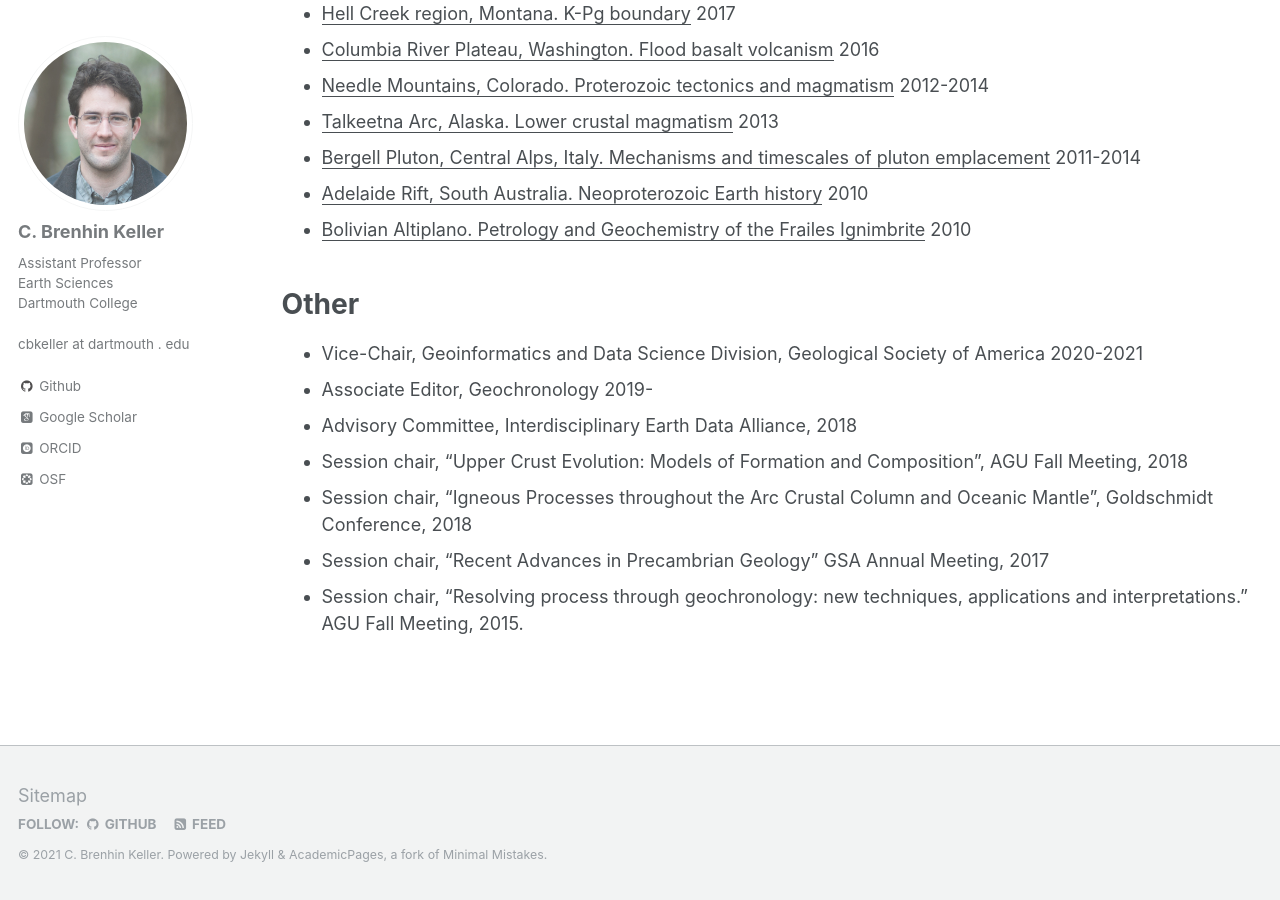
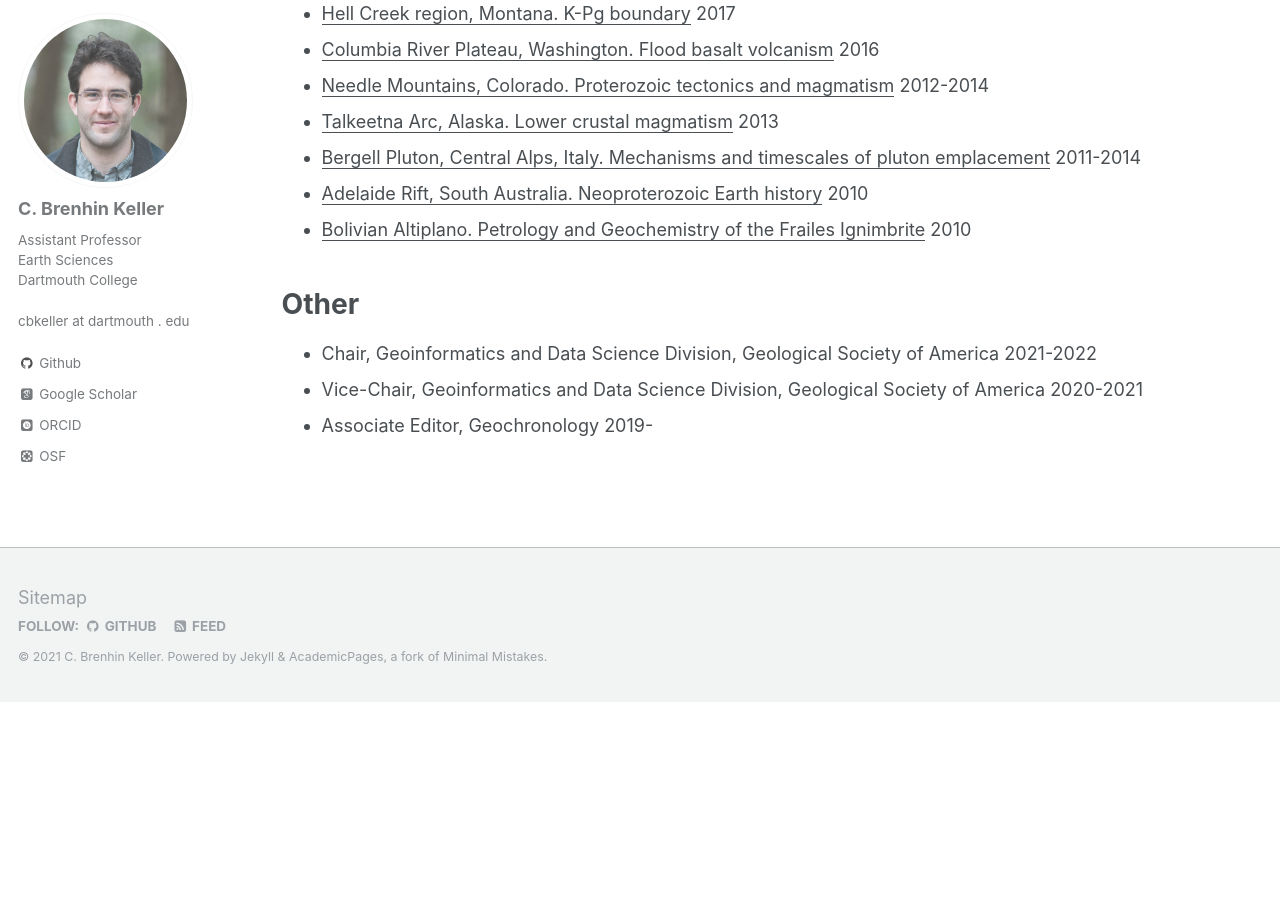
Before and after one commit to brenhinkeller/brenhinkeller.github.io, a Jekyll site: the page built from _pages/cv.md, in a window 1280 px wide and 900 px high, scrolled down 5708 px. Built offline with Jekyll 4.4.1, drawn with Linux system fonts in a browser that asks for light colours; some web fonts are replaced; after the commit the page ends 6410 px from its top, so only the background shows below that.

```diff
--- a/_pages/cv.md
+++ b/_pages/cv.md
@@ -71,10 +71,6 @@ Field experience
 
 Other
 ======
+* Chair, [Geoinformatics and Data Science Division, Geological Society of America](https://community.geosociety.org/geoinformaticsdivision/home) 2021-2022
 * Vice-Chair, [Geoinformatics and Data Science Division, Geological Society of America](https://community.geosociety.org/geoinformaticsdivision/home) 2020-2021
 * Associate Editor, [Geochronology](https://www.geochronology.net/) 2019-
-* Advisory Committee, [Interdisciplinary Earth Data Alliance](https://www.iedadata.org/), 2018
-* Session chair, “Upper Crust Evolution: Models of Formation and Composition”, AGU Fall Meeting, 2018
-* Session chair, “Igneous Processes throughout the Arc Crustal Column and Oceanic Mantle”, Goldschmidt Conference, 2018
-* Session chair, “Recent Advances in Precambrian Geology” GSA Annual Meeting, 2017
-* Session chair, “Resolving process through geochronology: new techniques, applications and interpretations.” AGU Fall Meeting, 2015.
```
Also changed, not shown: _fieldwork/98-werneckes-2019.md (added, +68 -0 lines), images/profile.png (deleted), images/werneckes/BouvetteChert.jpg (added), images/werneckes/GameTrailFm.jpg (added), images/werneckes/IceBrookDiamictite.jpg (added), images/werneckes/ProfeitInterglacial.jpg (added), images/werneckes/RavensthroatSheetcracks.jpg (added), images/werneckes/ShezalDiamictite1.jpg (added), images/werneckes/ShezalDiamictite2.jpg (added), images/werneckes/UnnamedConglomerate.jpg (added), images/werneckes/UnnamedFlatPebbleConglomerate.jpg (added), images/werneckes/softseddef.jpg (added), 4 other files.
